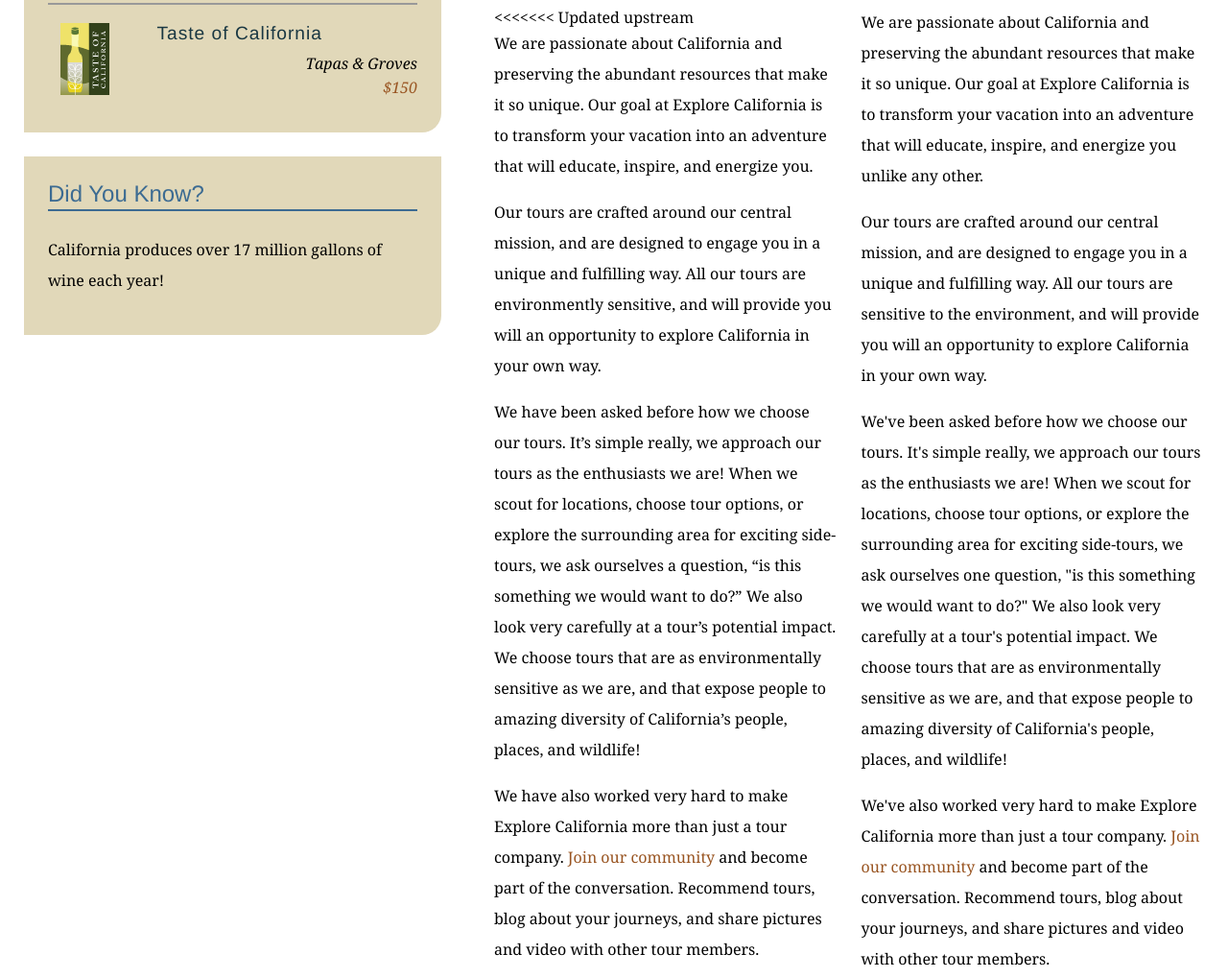
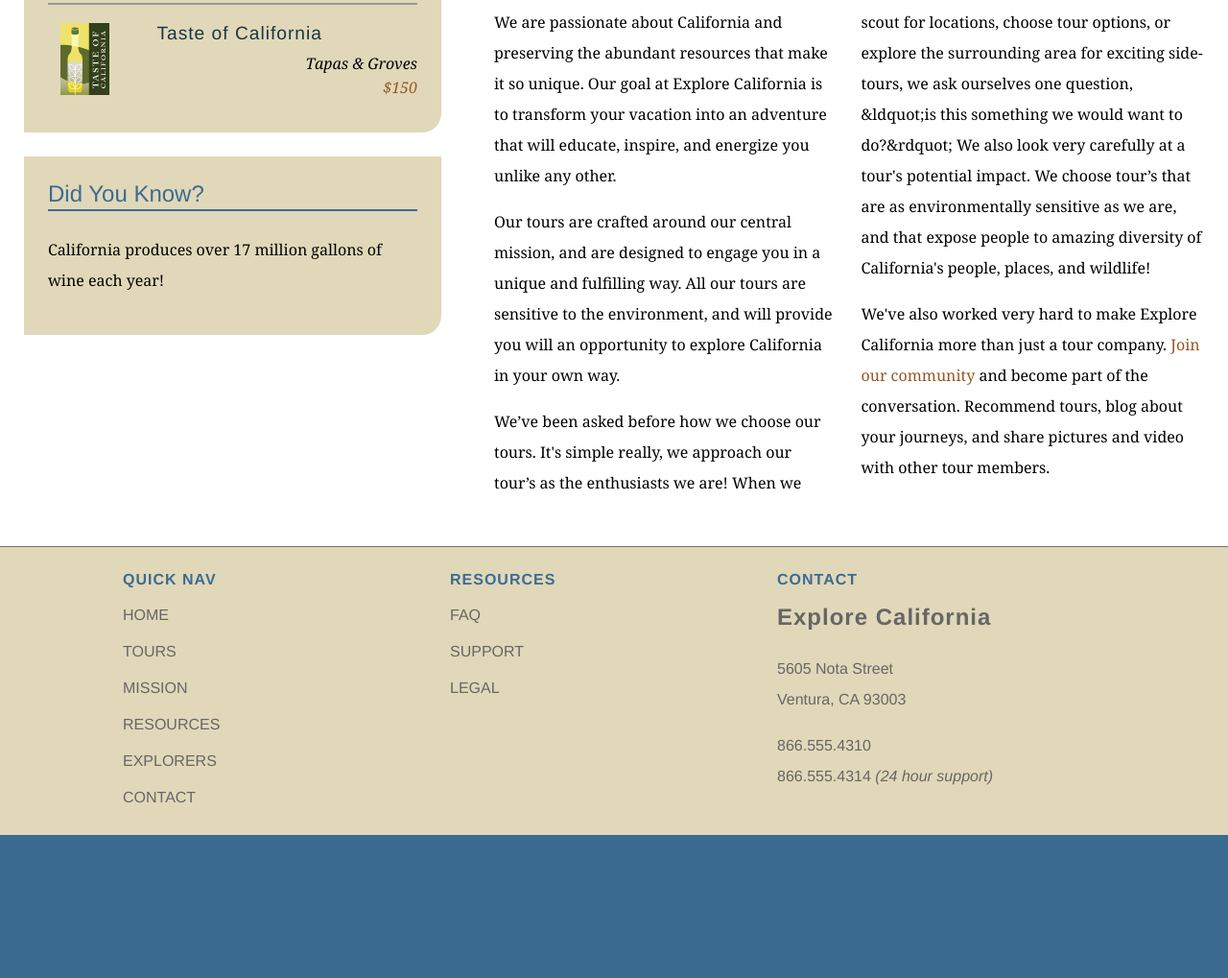
Before and after one commit to ArmandAlex2/explore_california, a plain HTML site: page mission.html in a window 1280 px wide. Shown: the part 693-1712 px from the top of the page at 96% size. After the commit the page ends 1563 px from the top, so only its background shows below. Drawn offline with Linux system fonts and the light colour scheme.

Commit message:
Rocovery mission file

```diff
--- a/mission.html
+++ b/mission.html
@@ -3,7 +3,7 @@
 <html lang="en">
   <head>
     <meta http-equiv="Content-Type" content="text/html; charset=utf-8">
-    <title>Explore California: Our Mission</title>
+    <title>Explore California: Mission</title>
     <link href="assets/stylesheets/main.css" rel="stylesheet" type="text/css" media="all">
     <script src="assets/javascripts/jquery-1.5.1.min.js"></script>
     <script src="assets/javascripts/jquery-ui-1.8.10.custom.min.js"></script>
@@ -62,17 +62,10 @@
           <h1>Who we are</h1>
           <img src="assets/images/mission_look.jpg" alt="Looking out at the Pacific" class="articleImage" />
           <div class="multiCol">
-<<<<<<< Updated upstream
-            <p>We are passionate about California and preserving the abundant resources that make it so unique. Our goal at Explore California is to transform your vacation into an adventure that will educate, inspire, and energize you.</p>
-            <p>Our tours are crafted around our central mission, and are designed to engage you in a unique and fulfilling way. All our tours are environmently sensitive, and will provide you will an opportunity to explore California in your own way.</p>
-            <p>We have been asked before how we choose our tours. It&rsquo;s simple really, we approach our tours as the enthusiasts we are! When we scout for locations, choose tour options, or explore the surrounding area for exciting side-tours, we ask ourselves a question, &ldquo;is this something we would want to do?&rdquo; We also look very carefully at a tour&rsquo;s potential impact. We choose tours that are as environmentally sensitive as we are, and that expose people to amazing diversity of California&rsquo;s people, places, and wildlife!</p>
-            <p>We have also worked very hard to make Explore California more than just a tour company. <a href="explorers/join.html">Join our community</a> and become part of the conversation. Recommend tours, blog about your journeys, and share pictures and video with other tour members.</p>
-=======
             <p>We are passionate about California and preserving the abundant resources that make it so unique. Our goal at Explore California is to transform your vacation into an adventure that will educate, inspire, and energize you unlike any other.</p>
-            <p>Our tours are crafted around our central mission, and are designed to engage you in a unique and fulfilling way. All our tours are sensitive to the environment, and will provide you will an opportunity to explore California in your own way.</p>
-            <p>We've been asked before how we choose our tours. It's simple really, we approach our tours as the enthusiasts we are! When we scout for locations, choose tour options, or explore the surrounding area for exciting side-tours, we ask ourselves one question, &quot;is this something we would want to do?&quot; We also look very carefully at a tour's potential impact. We choose tours that are as environmentally sensitive as we are, and that expose people to amazing diversity of California's people, places, and wildlife!</p>
-            <p>We've also worked very hard to make Explore California more than just a tour company. <a href="explorers/join.html">Join our community</a> and become part of the conversation. Recommend tours, blog about your journeys, and share pictures and video with other tour members.</p>
->>>>>>> Stashed changes
+             <p>Our tours are crafted around our central mission, and are designed to engage you in a unique and fulfilling way. All our tours are sensitive to the environment, and will provide you will an opportunity to explore California in your own way.</p>
+            <p>We&rsquo;ve been asked before how we choose our tours. It's simple really, we approach our tour&rsquo;s as the enthusiasts we are! When we scout for locations, choose tour options, or explore the surrounding area for exciting side-tours, we ask ourselves one question, &ldquot;is this something we would want to do?&rdquot; We also look very carefully at a tour's potential impact. We choose tour&rsquo;s that are as environmentally sensitive as we are, and that expose people to amazing diversity of California's people, places, and wildlife!</p>
+             <p>We've also worked very hard to make Explore California more than just a tour company. <a href="explorers/join.html">Join our community</a> and become part of the conversation. Recommend tours, blog about your journeys, and share pictures and video with other tour members.</p>
           </div>
         </div>
       </div>
```
